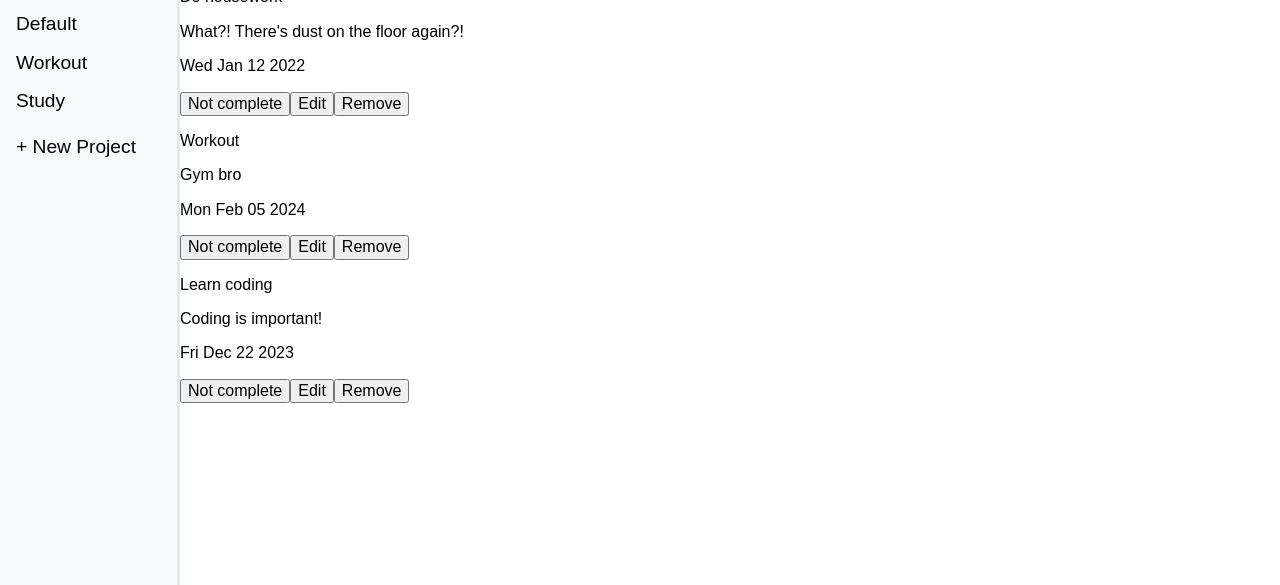
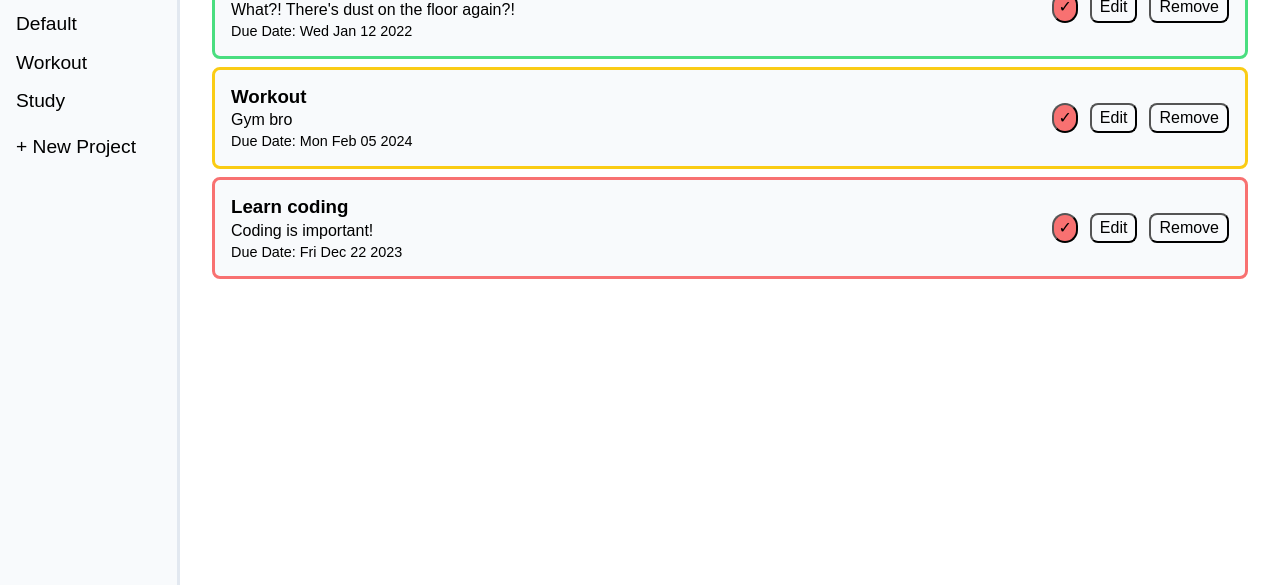
Before and after one commit to tyj916/todo-list, a website built with webpack: page src/template.html in a window 1280 px wide. Shown: the part 215-800 px from the top of the page. Built offline with nearby package versions, Linux system fonts and the light colour scheme.

Commit message:
Add style

```diff
--- a/src/project.js
+++ b/src/project.js
@@ -13,12 +13,13 @@ export function Project(title, description) {
     content.textContent = '';
 
     const projectContainer = document.createElement('div');
+    const projectHeader = document.createElement('div');
+    const addTaskBtn = document.createElement("button");
     const title = document.createElement("h2");
     const tasksContainer = document.createElement('div');
-    const addTaskBtn = document.createElement("button");
 
     projectContainer.id = 'project-container';
-    content.appendChild(projectContainer);
+    projectHeader.classList.add('project-header');
     title.textContent = project.title;
     addTaskBtn.id = "add-task";
     addTaskBtn.textContent = "+ New Task";
@@ -43,14 +44,17 @@ export function Project(title, description) {
       taskDialog.showModal();
     });
 
-    projectContainer.appendChild(title);
-    projectContainer.appendChild(addTaskBtn);
+    projectHeader.appendChild(title);
+    projectHeader.appendChild(addTaskBtn);
+    projectContainer.appendChild(projectHeader);
     projectContainer.appendChild(tasksContainer);
+    content.appendChild(projectContainer);
 
     project.tasks.forEach((task, index) => {
       task.render();
 
       const currentTaskContainer = tasksContainer.querySelectorAll(".task-container")[index];
+      const btnContainer = currentTaskContainer.querySelector(".btn-container");
       const removeBtn = document.createElement('button');
 
       removeBtn.textContent = "Remove";
@@ -60,7 +64,7 @@ export function Project(title, description) {
         render();
       });
 
-      currentTaskContainer.appendChild(removeBtn);
+      btnContainer.appendChild(removeBtn);
     });
   }
 
--- a/src/style.css
+++ b/src/style.css
@@ -4,6 +4,9 @@
   --slate: #94a3b8;
   --dark-slate: #475569;
   --black-slate: #020617;
+  --green: #4ade80;
+  --red: #f87171;
+  --yellow: #facc15;
 }
 
 body {
@@ -12,6 +15,17 @@ body {
   display: grid;
   grid-template-columns: 180px 1fr;
   grid-template-rows: auto 1fr;
+}
+
+button {
+  background: none;
+  padding: 8px;
+  border-radius: 8px;
+}
+
+button:hover {
+  background-color: var(--light-slate);
+  cursor: pointer;
 }
 
 header {
@@ -39,13 +53,9 @@ nav button {
   background: none;
   border: none;
   text-align: left;
-  padding: 8px;
-  border-radius: 8px;
 }
 
 nav button:hover {
-  background-color: var(--light-slate);
-  cursor: pointer;
   font-weight: bold;
 }
 
@@ -77,3 +87,101 @@ nav #projects #add-project {
   margin-top: 8px;
   width: 100%;
 }
+
+#content {
+  padding: 8px 32px;
+}
+
+#content .project-header {
+  display: flex;
+  align-items: center;
+  justify-content: space-between;
+}
+
+#content #tasks-container {
+  display: flex;
+  flex-direction: column;
+  gap: 8px;
+}
+
+#content .task-container {
+  background-color: var(--white-slate);
+  padding: 16px;
+  border: 3px solid var(--light-slate);
+  border-radius: 8px;
+
+  display: grid;
+  grid-template-columns: 1fr auto;
+  align-items: center;
+  gap: 4px;
+}
+
+#content .task-container[data-priority='high'] {
+  border-color: var(--red);
+}
+
+#content .task-container[data-priority='medium'] {
+  border-color: var(--yellow);
+}
+
+#content .task-container[data-priority='low'] {
+  border-color: var(--green);
+}
+
+#content .task-container * {
+  margin: 0;
+}
+
+#content .task-container .description {
+  white-space: nowrap;
+  overflow: hidden;
+  text-overflow: ellipsis;
+}
+
+#content .task-container .due-date {
+  font-size: 0.9rem;
+}
+
+#content .task-container .btn-container {
+  grid-area: 1 / 2 / 4 / 3;
+
+  display: flex;
+  align-items: center;
+  gap: 12px;
+}
+
+#content .task-container .btn-container button {
+  padding: 4px 8px;
+}
+
+#content .task-container .btn-container .complete {
+  padding: 4px;
+  border-radius: 16px;
+  background-color: var(--red);
+}
+
+#content .task-container.completed {
+  opacity: 0.5;
+  text-decoration: line-through;
+}
+
+#content .task-container.completed .btn-container .complete {
+  background-color: var(--green);
+}
+
+dialog#add-project form {
+  display: flex;
+  flex-direction: column;
+  gap: 8px;
+}
+
+dialog#add-project form .button-container {
+  display: flex;
+  justify-content: space-evenly;
+}
+
+dialog#task form {
+  display: flex;
+  flex-direction: column;
+  gap: 8px;
+}
--- a/src/task.js
+++ b/src/task.js
@@ -10,9 +10,10 @@ export function Task(title, description, dueDate, priority) {
     const tasksContainer = document.querySelector("#tasks-container");
 
     const taskContainer = document.createElement('div');
-    const title = document.createElement("p");
+    const title = document.createElement("h3");
     const description = document.createElement("p");
     const dueDate = document.createElement("p");
+    const btnContainer = document.createElement('div');
     const completeBtn = document.createElement("button");
     const editBtn = document.createElement("button");
 
@@ -24,19 +25,26 @@ export function Task(title, description, dueDate, priority) {
     description.classList.add("task", "description");
     description.textContent = task.description;
     dueDate.classList.add("task", "due-date");
-    dueDate.textContent = new Date(task.dueDate).toDateString();
-    completeBtn.textContent = task.isCompleted ? 'Completed' : 'Not complete';
+    dueDate.textContent = `Due Date: ${new Date(task.dueDate).toDateString()}`;
+    btnContainer.classList.add('btn-container');
+    completeBtn.classList.add('task', 'complete');
+    completeBtn.textContent = '✓';
     editBtn.classList.add('task', 'edit');
     editBtn.textContent = "Edit";
 
     completeBtn.addEventListener('click', completeTask);
     editBtn.addEventListener('click', showEditDialog);
 
+    if (task.isCompleted) {
+      taskContainer.classList.add('completed');
+    }
+
     taskContainer.appendChild(title);
     taskContainer.appendChild(description);
     taskContainer.appendChild(dueDate);
-    taskContainer.appendChild(completeBtn);
-    taskContainer.appendChild(editBtn);
+    btnContainer.appendChild(completeBtn);
+    btnContainer.appendChild(editBtn);
+    taskContainer.appendChild(btnContainer);
     tasksContainer.appendChild(taskContainer);
   }
 
@@ -73,15 +81,14 @@ export function Task(title, description, dueDate, priority) {
   }
 
   function completeTask(event) {
-    const target = event.target;
-    target.classList.toggle("completed");
+    const targetTask = event.target.parentNode.parentNode;
+
+    targetTask.classList.toggle("completed");
 
     if (task.isCompleted) {
       task.isCompleted = false;
-      target.textContent = 'Not complete';
     } else {
       task.isCompleted = true;
-      target.textContent = 'Completed';
     }
   }
 
```
